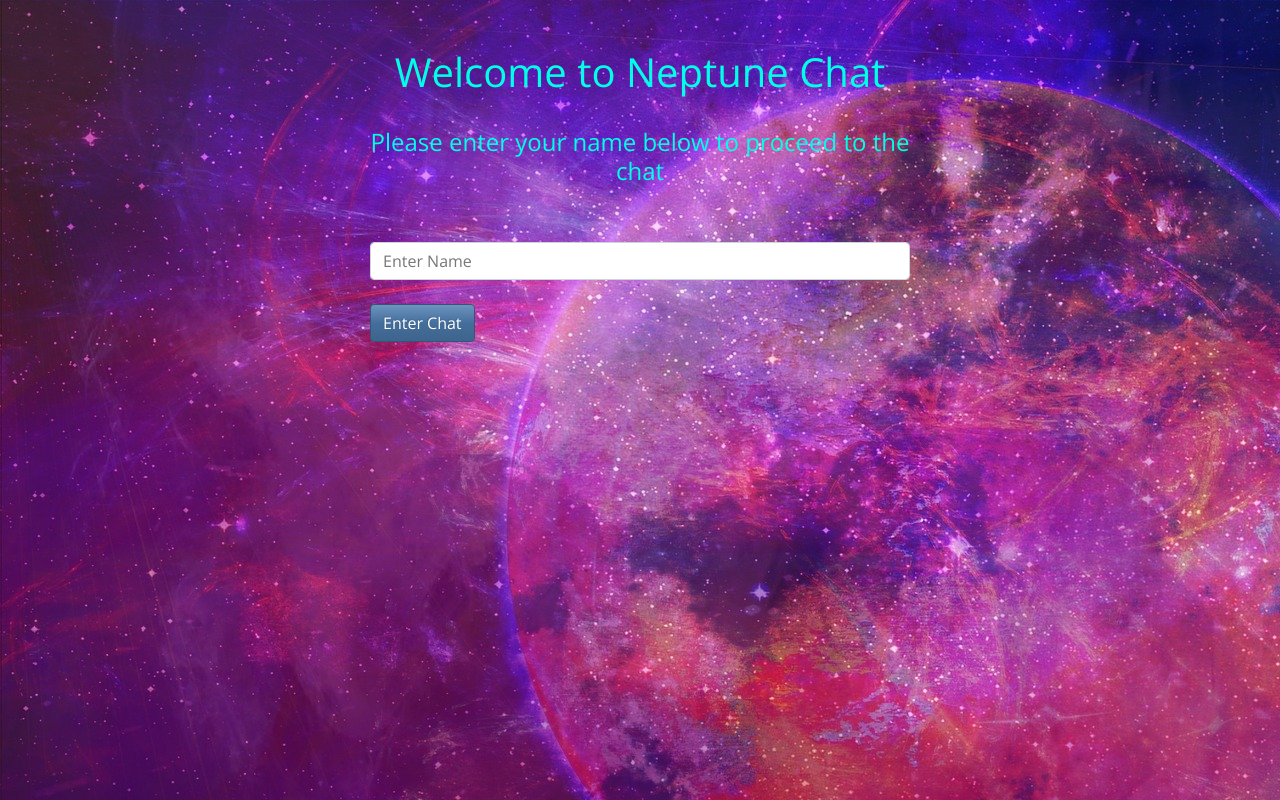
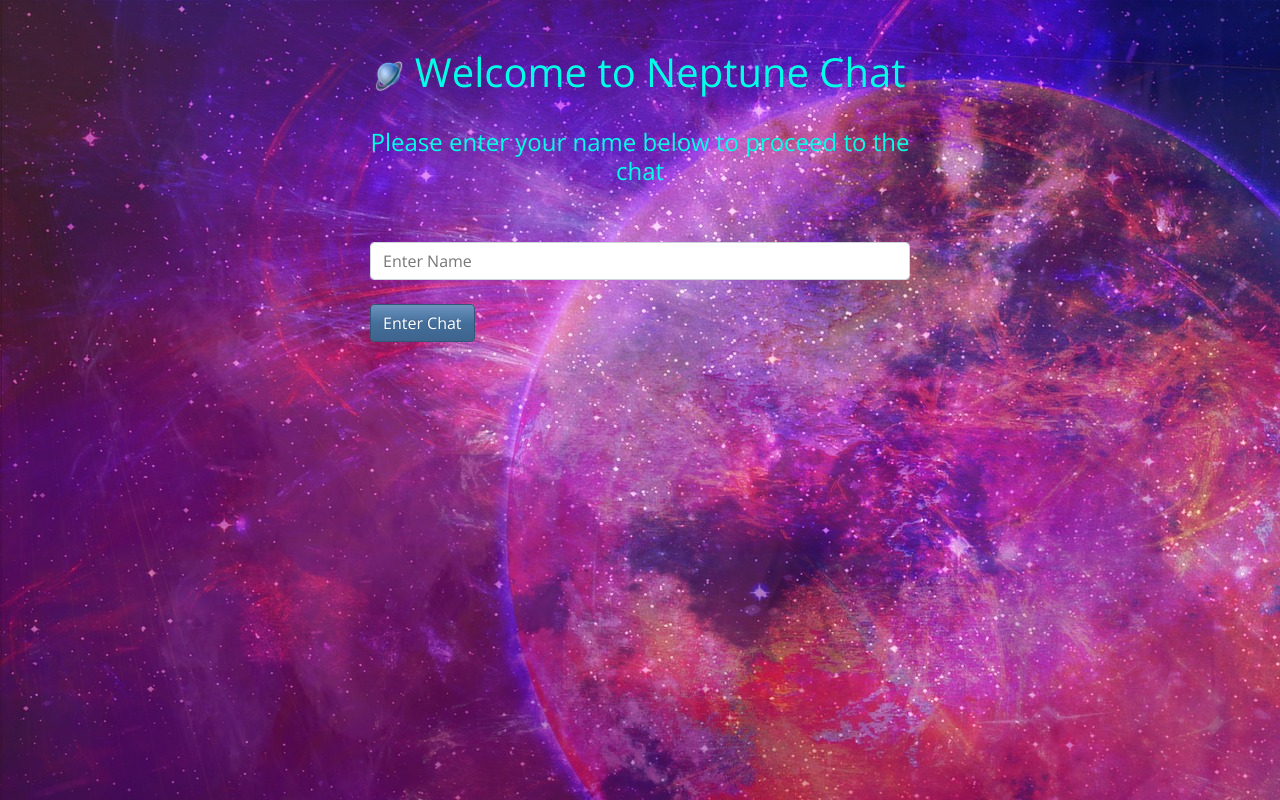
Before and after one commit to ahmedh46/ChatApp, a website: page public/index_home.html in a window 1280 px wide. Drawn offline with nearby package versions, Linux system fonts and the light colour scheme.

Commit message:
fixed bugs in chat js for URL redirection and added logo to html pages

```diff
--- a/public/index_home.html
+++ b/public/index_home.html
@@ -18,7 +18,7 @@
         <div class="row">
             <div class="col-md-6 offset-md-3 col-sm-12"> <br> <br>
                 <h1 style="color: #00ffe7;" class="text-center">
-                    Welcome to Neptune Chat
+                 <img src="images/neptune.png" style="width: 30px;">   Welcome to Neptune Chat
                 </h1> <br>
 
                 <h4  style="color: #00ffe7;"  class="text-center">
```
Also changed, not shown: public/index1.html (+1 -0 lines), public/images/neptune.png (added).
